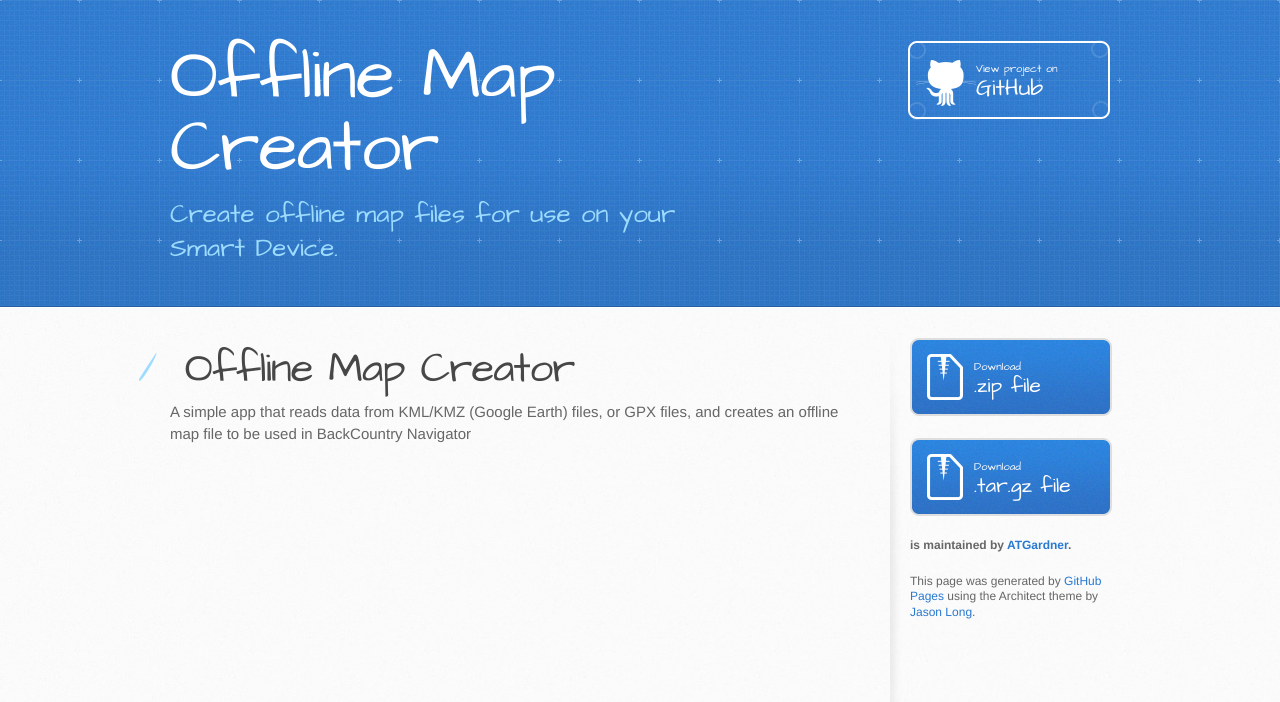
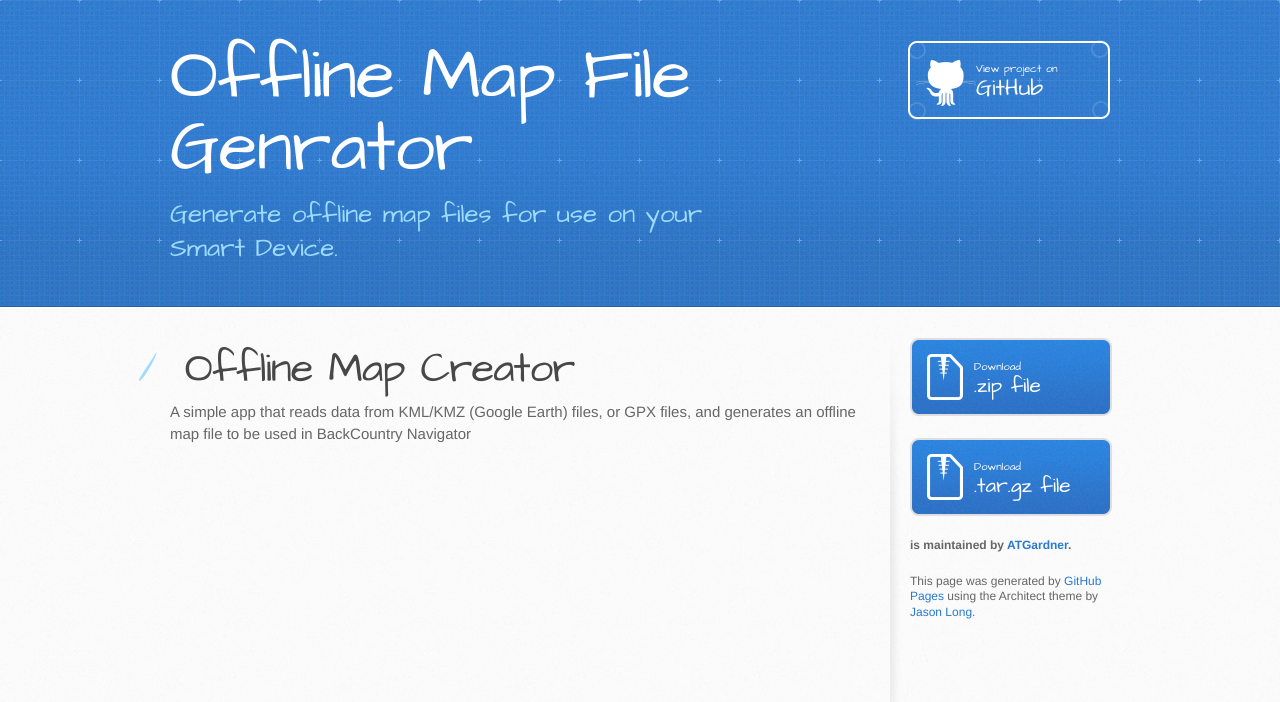
Before and after one commit to ATGardner/OSMDownloader, a plain HTML site: page index.html in a window 1280 px wide. Drawn offline with Linux system fonts and the light colour scheme.

Commit message:
rename project

```diff
--- a/index.html
+++ b/index.html
@@ -24,14 +24,14 @@
 
   </script>
 
-    <title>Offline Map Creator by ATGardner</title>
+    <title>Offline Map File Genrator by ATGardner</title>
   </head>
 
   <body>
     <header>
       <div class="inner">
-        <h1>Offline Map Creator</h1>
-        <h2>Create offline map files for use on your Smart Device.</h2>
+        <h1>Offline Map File Genrator</h1>
+        <h2>Generate offline map files for use on your Smart Device.</h2>
         <a href="https://github.com/ATGardner/OfflineMapCreator" class="button"><small>View project on</small> GitHub</a>
       </div>
     </header>
@@ -42,7 +42,7 @@
           <h1>
 <a id="offline-map-creator" class="anchor" href="#offline-map-creator" aria-hidden="true"><span class="octicon octicon-link"></span></a>Offline Map Creator</h1>
 
-<p>A simple app that reads data from KML/KMZ (Google Earth) files, or GPX files, and creates an offline map file to be used in BackCountry Navigator</p>
+<p>A simple app that reads data from KML/KMZ (Google Earth) files, or GPX files, and generates an offline map file to be used in BackCountry Navigator</p>
         </section>
 
         <aside id="sidebar">
```
